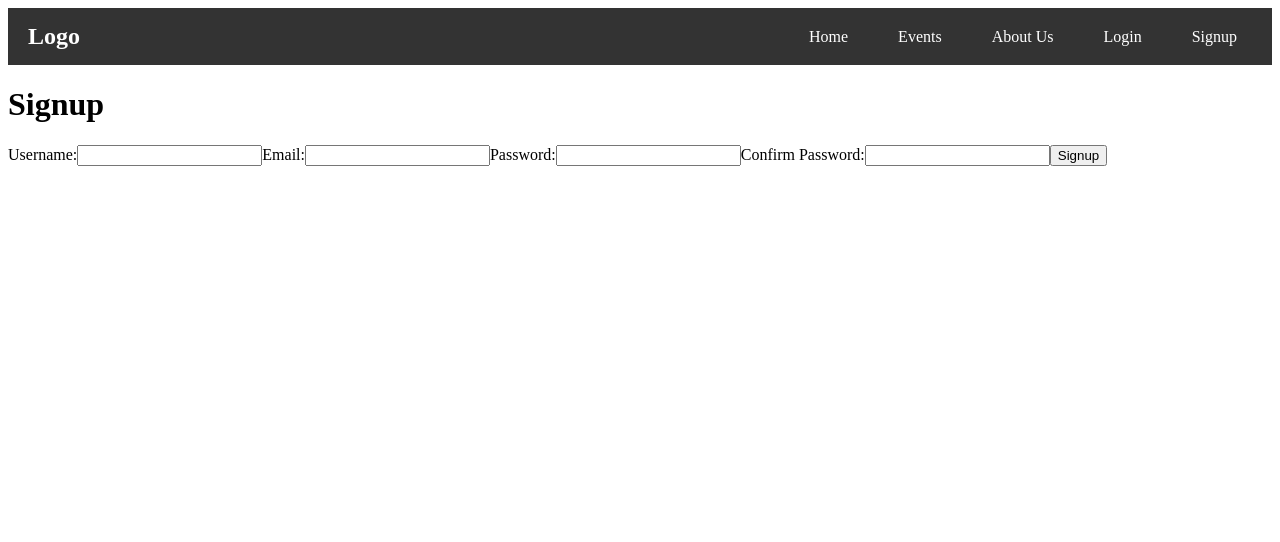
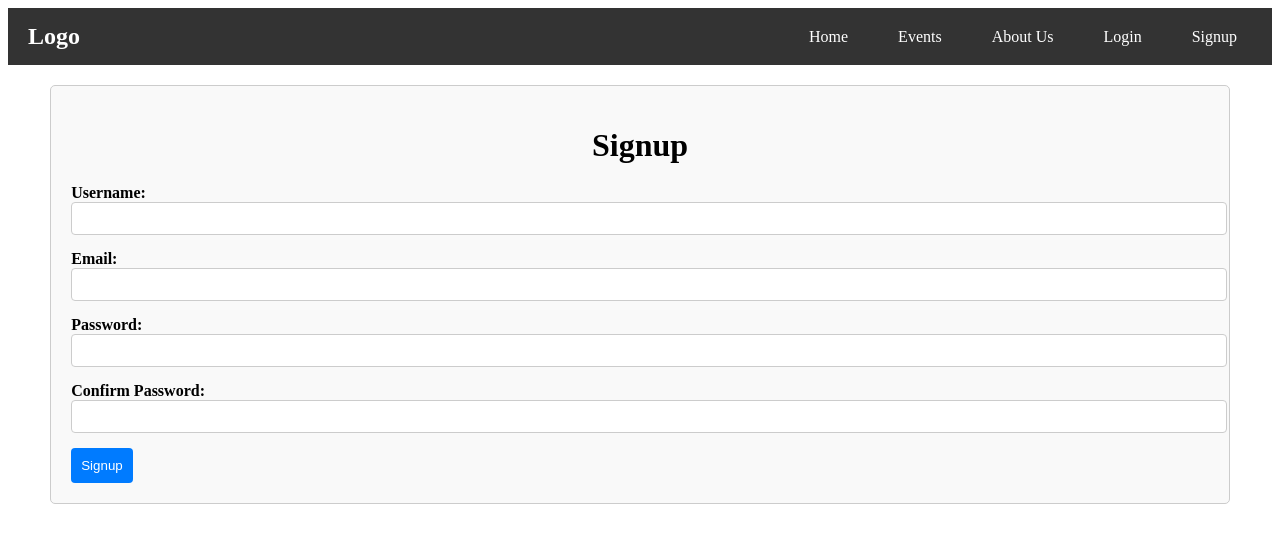
Before and after one commit to ASgithub11/Project-2, a React (Vite) app in the folder client/: page /signup in a window 1280 px wide. Shown: the top 542 px of the page. Built offline with nearby package versions, Linux system fonts and the light colour scheme.

Commit message:
Create css stylesheet for Signup page and import it to Signup.tsx

```diff
--- /dev/null
+++ b/client/src/pages/Signup.css
@@ -0,0 +1,45 @@
+.container {
+    display: flex;
+    flex-direction: column;
+    align-items: center;
+    justify-content: center;
+    margin: 20px;
+    padding: 20px;
+    border: 1px solid #ccc;
+    border-radius: 5px;
+    width: 90%;
+    background-color: #f9f9f9;
+    margin-left: auto;
+    margin-right: auto;
+  }
+
+  h1 {
+    margin-bottom: 20px;
+  }
+
+  label {
+    margin-top: 10px;
+    margin-bottom: 5px;
+    font-weight: bold;
+  }
+
+  input {
+    padding: 8px;
+    margin-bottom: 15px;
+    border: 1px solid #ccc;
+    border-radius: 4px;
+    width: 100%;
+  }
+
+  button {
+    padding: 10px;
+    background-color: #007bff;
+    color: white;
+    border: none;
+    border-radius: 4px;
+    cursor: pointer;
+  }
+
+  button:hover {
+    background-color: #0056b3;
+  }
--- a/client/src/pages/Signup.tsx
+++ b/client/src/pages/Signup.tsx
@@ -1,6 +1,7 @@
 // Signup page which allows users to create an account by providing their email and password
 import React, { useState } from 'react';
 import { useNavigate } from 'react-router-dom';
+import './Signup.css';
 
 const Signup: React.FC = () => {
     const [username, setUsername] = useState('');
@@ -36,7 +37,7 @@
     };
 
     return (
-        <div>
+        <div className='container'>
         <h1>Signup</h1>
         <form onSubmit={handleSignup}>
             <label>Username:</label>
```
